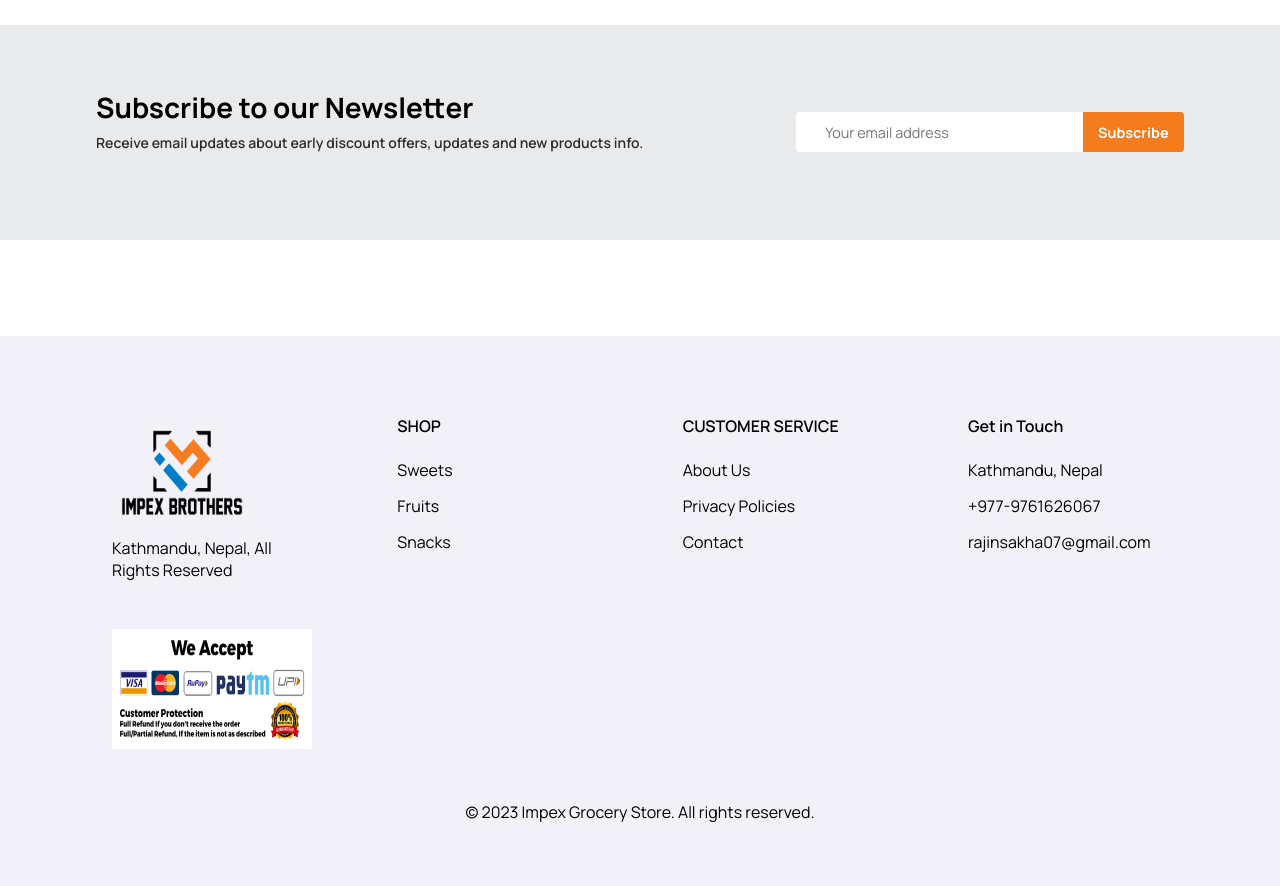
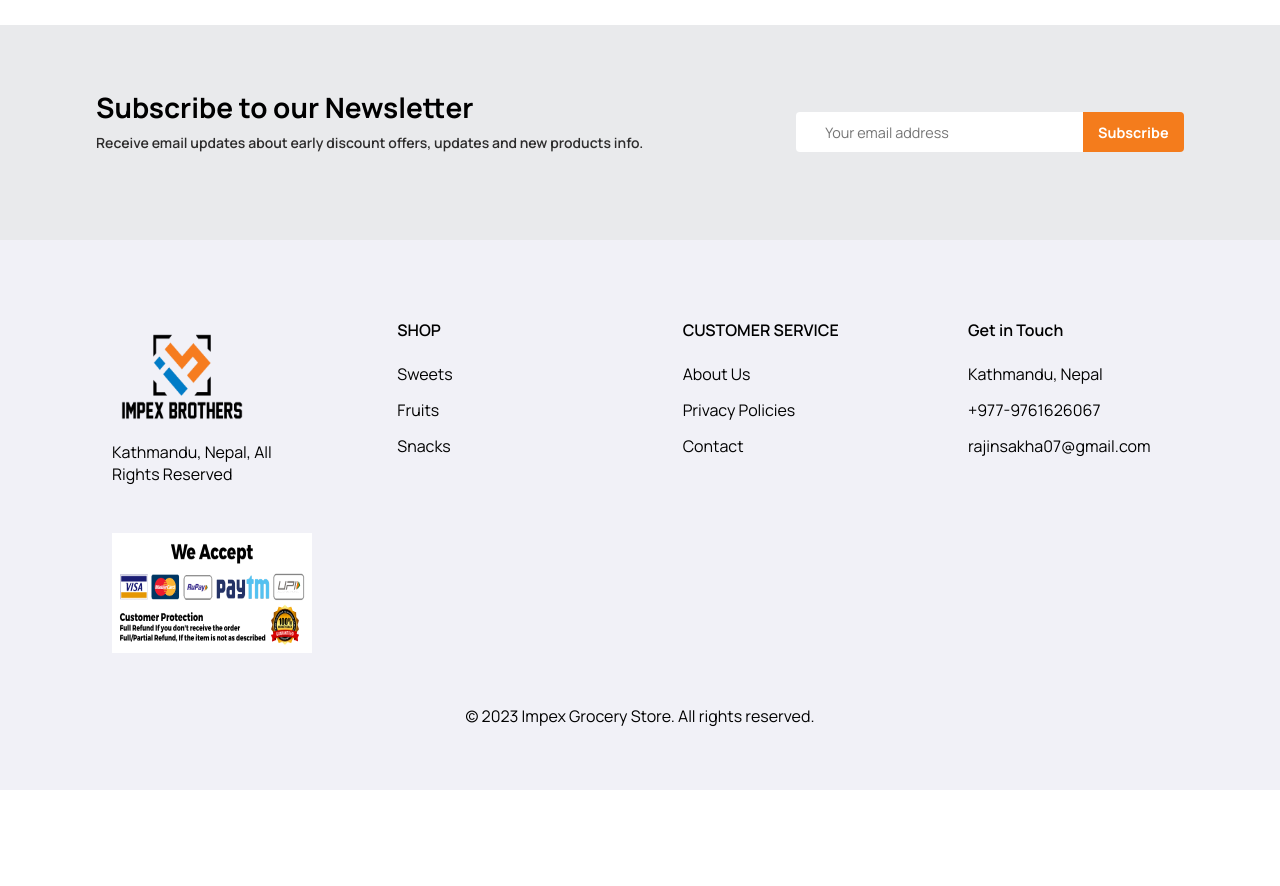
Before and after one commit to rajinsakha/ImpexGroceryStore, a PHP site: page / in a window 1280 px wide. Shown: the part 2658-3544 px from the top of the page. After the commit the page ends 3448 px from the top, so only its background shows below. Run offline with PHP 8.4, Linux system fonts and the light colour scheme.

Commit message:
newsletter-fixed

```diff
--- a/style.css
+++ b/style.css
@@ -321,7 +321,6 @@ a {
   flex-wrap: wrap;
   align-items: center;
   background: #e9eaec;
-  margin-bottom: 6rem;
 }
 
 .newsletter-content{
```
